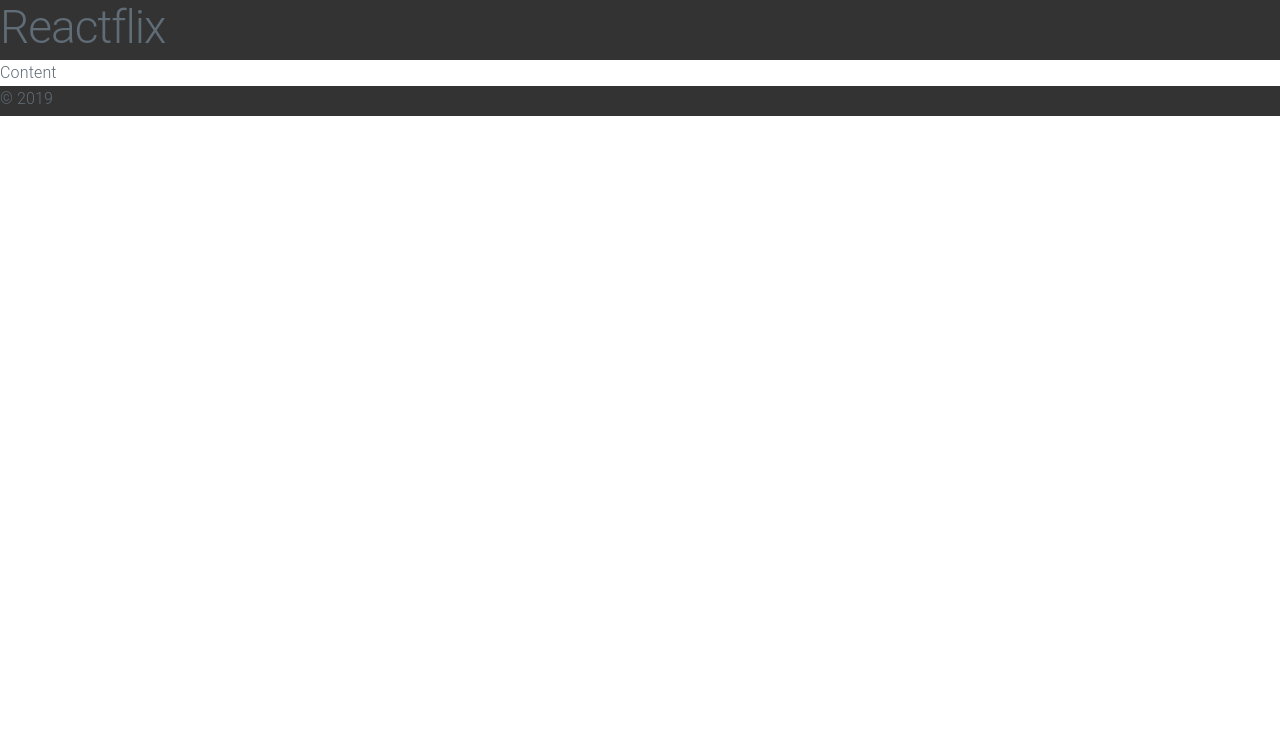
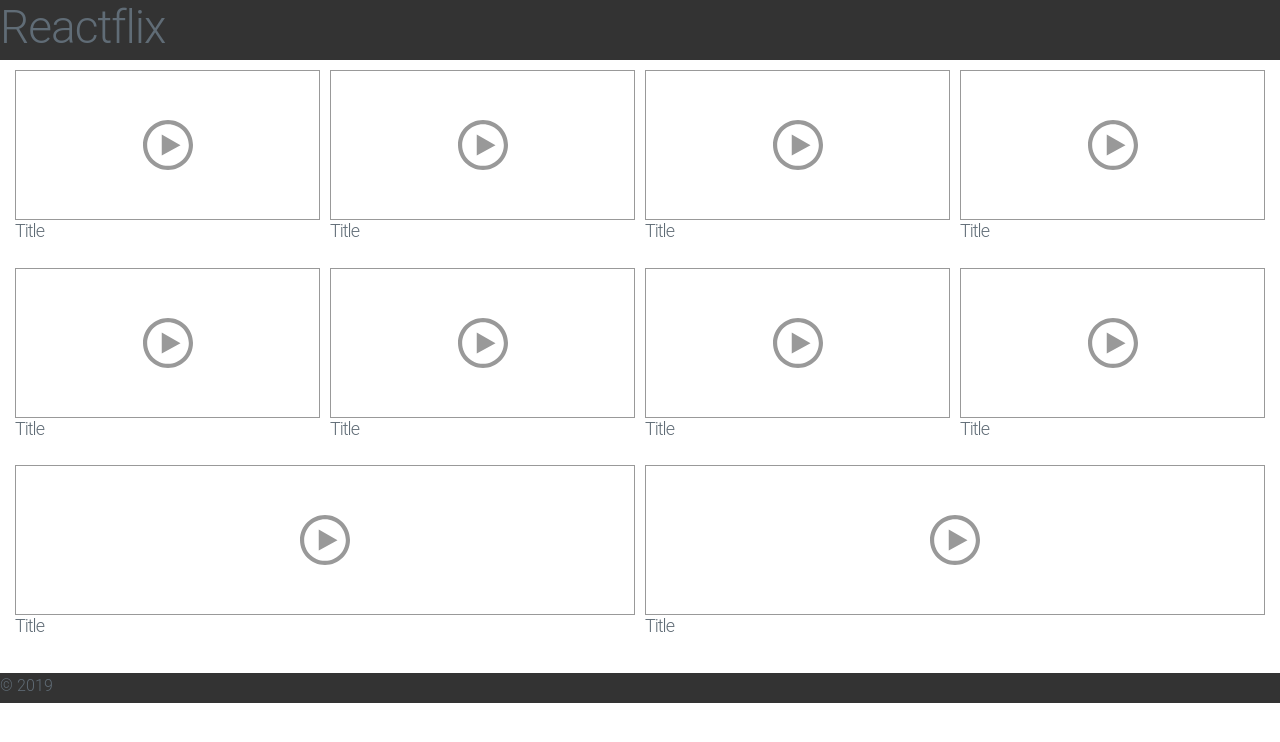
Before and after one commit to ricardo93borges/reactflix, a React (Create React App) app: page / in a window 1280 px wide. Shown: the top 742 px of the page. Built offline with nearby package versions, Linux system fonts and the light colour scheme.

Commit message:
Video list

```diff
--- a/public/index.html
+++ b/public/index.html
@@ -1,14 +1,12 @@
 <!DOCTYPE html>
 <html lang="en">
+
 <head>
   <meta charset="utf-8" />
   <link rel="icon" href="%PUBLIC_URL%/favicon.ico" />
-    <meta name="viewport" content="width=device-width, initial-scale=1" />
+  <meta name="viewport" content="width=device-width, initial-scale=1, shrink-to-fit=no" />
   <meta name="theme-color" content="#000000" />
-    <meta
-      name="description"
-      content="Web site created using create-react-app"
-    />
+  <meta name="description" content="Web site created using create-react-app" />
   <link rel="apple-touch-icon" href="logo192.png" />
   <!--
       manifest.json provides metadata used when your web app is installed on a
@@ -26,6 +24,7 @@
     -->
   <title>React App</title>
 </head>
+
 <body>
   <noscript>You need to enable JavaScript to run this app.</noscript>
   <div id="root" style="height: 100%"></div>
@@ -40,4 +39,5 @@
       To create a production bundle, use `npm run build` or `yarn build`.
     -->
 </body>
+
 </html>
--- a/src/App.js
+++ b/src/App.js
@@ -1,9 +1,10 @@
 import React from "react";
-
-import { Header, Footer, Main, GlobalStyle, Container } from "./styles.js";
 
 import "normalize.css";
 import "milligram";
+
+import { Header, Footer, Main, GlobalStyle, Container } from "./styles.js";
+import VideosList from './components/VideosList'
 
 function App() {
   return (
@@ -14,7 +15,9 @@
         <h1>Reactflix</h1>
       </Header>
 
-      <Main>Content</Main>
+      <Main>
+        <VideosList />
+      </Main>
 
       <Footer>&copy; 2019</Footer>
     </Container>
--- /dev/null
+++ b/src/components/Play.js
@@ -0,0 +1,7 @@
+import React from 'react'
+
+const Play = ({ className }) => (
+    <svg xmlns='http://www.w3.org/2000/svg' className={className} width='24' height='24' viewBox='0 0 24 24'><path d='M12 2c5.514 0 10 4.486 10 10s-4.486 10-10 10-10-4.486-10-10 4.486-10 10-10zm0-2c-6.627 0-12 5.373-12 12s5.373 12 12 12 12-5.373 12-12-5.373-12-12-12zm-3 17v-10l9 5.146-9 4.854z' /></svg>
+)
+
+export default Play
--- /dev/null
+++ b/src/components/VideosList/index.js
@@ -0,0 +1,20 @@
+import React from 'react'
+
+import { Container, Video, VideoThumb, VideoTitle, PlayStyled } from "./style.js";
+
+const VideosList = () => (
+    <Container>
+        {
+            Array.from({ length: 10 }).map((item, index) => (
+                <Video key={index}>
+                    <VideoThumb>
+                        <PlayStyled />
+                    </VideoThumb>
+                    <VideoTitle>Title</VideoTitle>
+                </Video>
+            ))
+        }
+    </Container>
+)
+
+export default VideosList
--- /dev/null
+++ b/src/components/VideosList/style.js
@@ -0,0 +1,38 @@
+import styled from "styled-components";
+import Play from "../Play";
+
+export const PlayStyled = styled(Play)`
+    height: 50px;
+    width: 50px;
+    fill: #999;
+    transition: all .15s ease-in-out;
+`
+
+export const Video = styled.section`
+    &:hover ${PlayStyled} {
+        transform: scale(1.5);
+    }
+`
+
+export const Container = styled.div`
+    display: flex;
+    flex-wrap: wrap;
+    padding: 10px;
+
+    & ${Video} {
+        flex: 1 1 300px;
+        margin: 0 5px 5px;
+    }
+`
+
+export const VideoThumb = styled.div`
+    border: 1px solid #999;
+    height: 150px;
+    display: flex;
+    justify-content: center;
+    align-items: center;
+`
+
+export const VideoTitle = styled.h2`
+    font-size: 18px;
+`
```
Also changed, not shown: 1 other file (tests, documents, lock files or other folders). Lines whose indentation alone changed are shown as unchanged.
